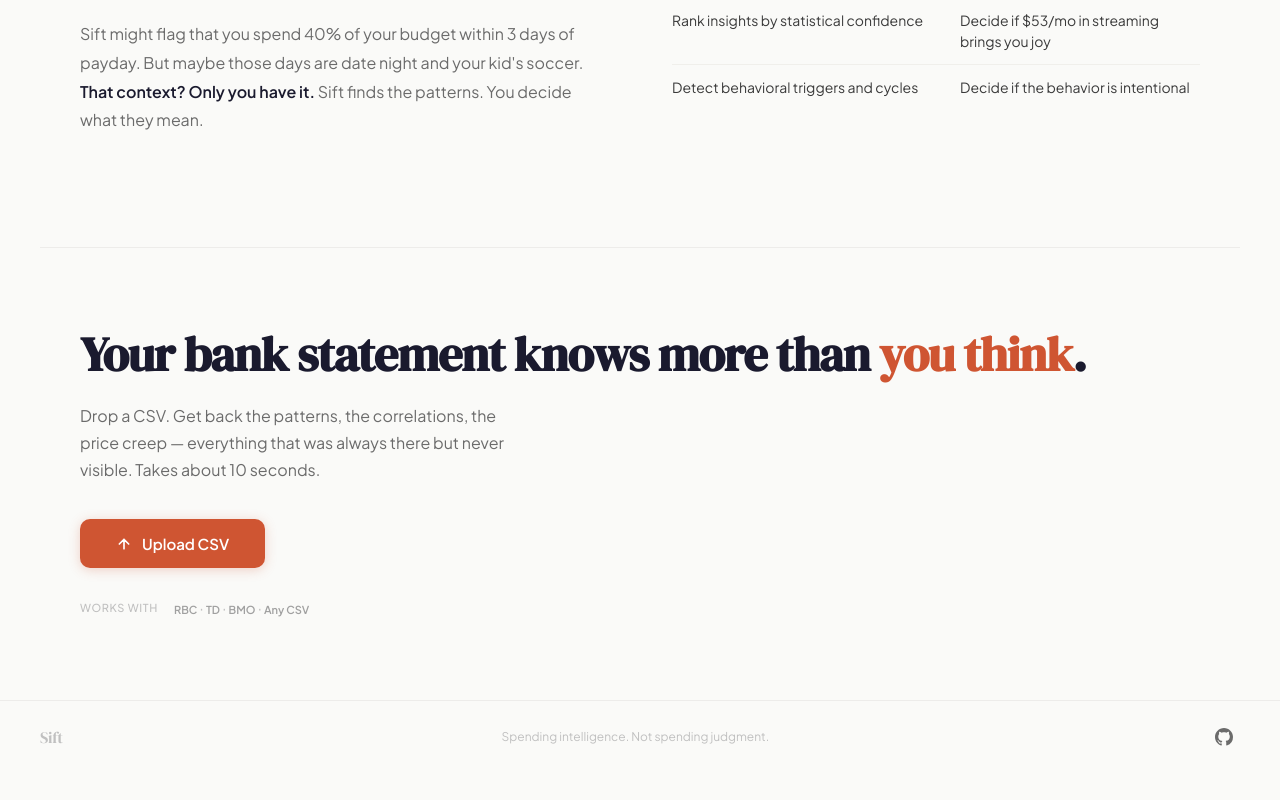
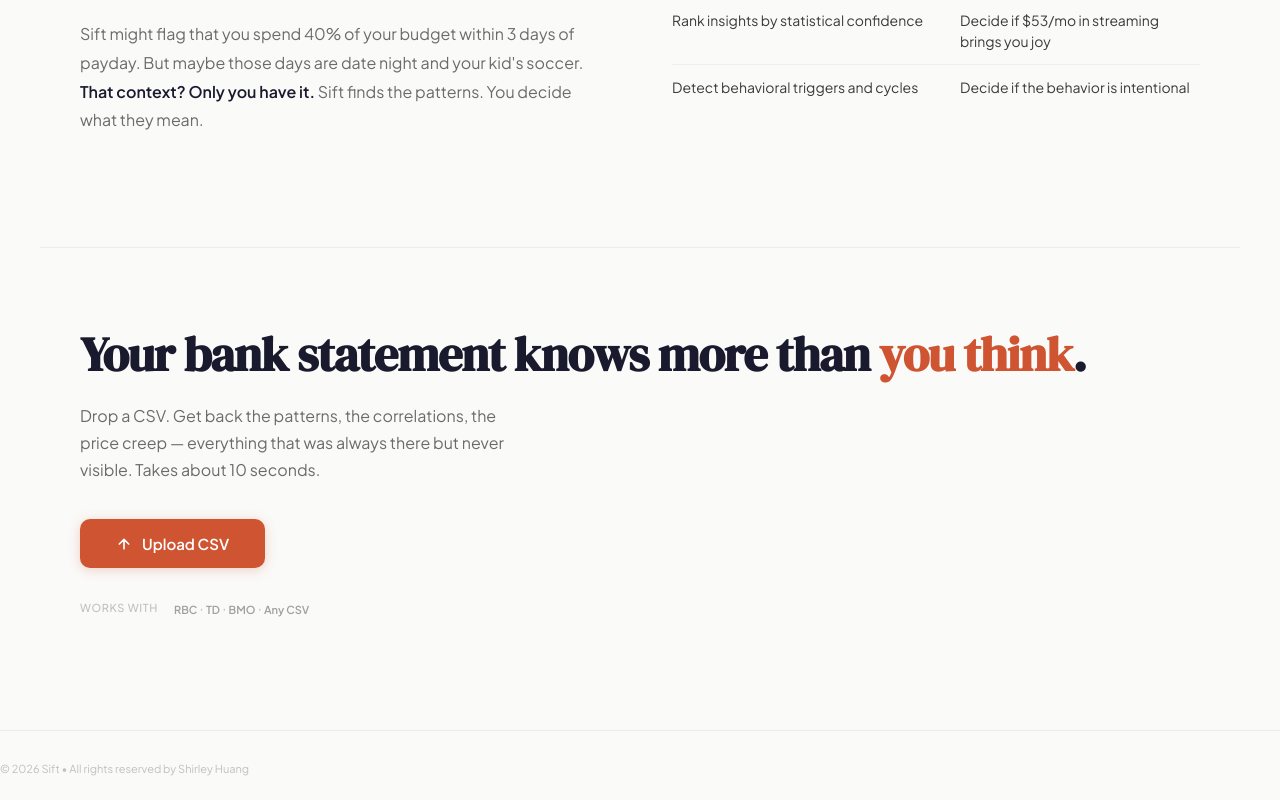
Before and after one commit to Shirly8/Sift, a Next.js app in the folder frontend/: page / in a window 1280 px wide. Shown: the part 5765-6565 px from the top of the page. Before the commit the page ends 6538 px from the top, so only its background shows below. Built offline with nearby package versions, Linux system fonts and the light colour scheme.

Commit message:
added footer

```diff
--- a/frontend/components/Dashboard.jsx
+++ b/frontend/components/Dashboard.jsx
@@ -369,27 +369,8 @@ export default function Dashboard({ initialShowUpload = false, initialSessionId
 
 
         {/* FOOTER */}
-        <footer className="intro-footer">
-          <span className="nav-logo" style={{ fontSize: 16 }}>Sift</span>
-          <span>Spending intelligence. Not spending judgment.</span>
-          <a
-            href="https://github.com/Shirly8/Sift"
-            target="_blank"
-            rel="noopener noreferrer"
-            style={{
-              display: 'flex',
-              alignItems: 'center',
-              justifyContent: 'center',
-              width: 32,
-              height: 32,
-              cursor: 'pointer'
-            }}
-            title="View on GitHub"
-          >
-            <svg width="18" height="18" viewBox="0 0 24 24" fill="currentColor" style={{ color: 'var(--ink-soft)' }}>
-              <path d="M12 0C5.37 0 0 5.37 0 12c0 5.31 3.435 9.795 8.205 11.385.6.105.825-.255.825-.57 0-.285-.015-1.23-.015-2.235-3.015.555-3.795-.735-4.035-1.41-.135-.345-.72-1.41-1.23-1.695-.42-.225-1.02-.78-.015-.795.945-.015 1.62.87 1.845 1.23 1.08 1.815 2.805 1.305 3.495.99.105-.78.42-1.305.765-1.605-2.67-.3-5.46-1.335-5.46-5.925 0-1.305.465-2.385 1.23-3.225-.12-.3-.54-1.53.12-3.18 0 0 1.005-.315 3.3 1.23.96-.27 1.98-.405 3-.405s2.04.135 3 .405c2.295-1.56 3.3-1.23 3.3-1.23.66 1.65.24 2.88.12 3.18.765.84 1.23 1.905 1.23 3.225 0 4.605-2.805 5.625-5.475 5.925.435.375.81 1.095.81 2.22 0 1.605-.015 2.895-.015 3.3 0 .315.225.69.825.57A12.016 12.016 0 0024 12c0-6.63-5.37-12-12-12z" />
-            </svg>
-          </a>
+        <footer className="footer" style={fadeIn(0.4)}>
+          <span className="text-sm ink-faint">&copy; 2026 Sift &bull; All rights reserved by Shirley Huang</span>
         </footer>
 
       </div>
--- a/frontend/components/StartPage.jsx
+++ b/frontend/components/StartPage.jsx
@@ -632,27 +632,8 @@ export default function StartPage({ onUpload }) {
 
 
             {/* FOOTER */}
-            <footer className="intro-footer">
-                <span className="nav-logo" style={{ fontSize: 16 }}>Sift</span>
-                <span>Spending intelligence. Not spending judgment.</span>
-                <a
-                    href="https://github.com/Shirly8/Sift"
-                    target="_blank"
-                    rel="noopener noreferrer"
-                    style={{
-                        display: 'flex',
-                        alignItems: 'center',
-                        justifyContent: 'center',
-                        width: 32,
-                        height: 32,
-                        cursor: 'pointer'
-                    }}
-                    title="View on GitHub"
-                >
-                    <svg width="18" height="18" viewBox="0 0 24 24" fill="currentColor" style={{ color: 'var(--ink-soft)' }}>
-                        <path d="M12 0C5.37 0 0 5.37 0 12c0 5.31 3.435 9.795 8.205 11.385.6.105.825-.255.825-.57 0-.285-.015-1.23-.015-2.235-3.015.555-3.795-.735-4.035-1.41-.135-.345-.72-1.41-1.23-1.695-.42-.225-1.02-.78-.015-.795.945-.015 1.62.87 1.845 1.23 1.08 1.815 2.805 1.305 3.495.99.105-.78.42-1.305.765-1.605-2.67-.3-5.46-1.335-5.46-5.925 0-1.305.465-2.385 1.23-3.225-.12-.3-.54-1.53.12-3.18 0 0 1.005-.315 3.3 1.23.96-.27 1.98-.405 3-.405s2.04.135 3 .405c2.295-1.56 3.3-1.23 3.3-1.23.66 1.65.24 2.88.12 3.18.765.84 1.23 1.905 1.23 3.225 0 4.605-2.805 5.625-5.475 5.925.435.375.81 1.095.81 2.22 0 1.605-.015 2.895-.015 3.3 0 .315.225.69.825.57A12.016 12.016 0 0024 12c0-6.63-5.37-12-12-12z" />
-                    </svg>
-                </a>
+            <footer className="footer">
+                <span className="text-sm ink-faint">&copy; 2026 Sift &bull; All rights reserved by Shirley Huang</span>
             </footer>
 
 
```
